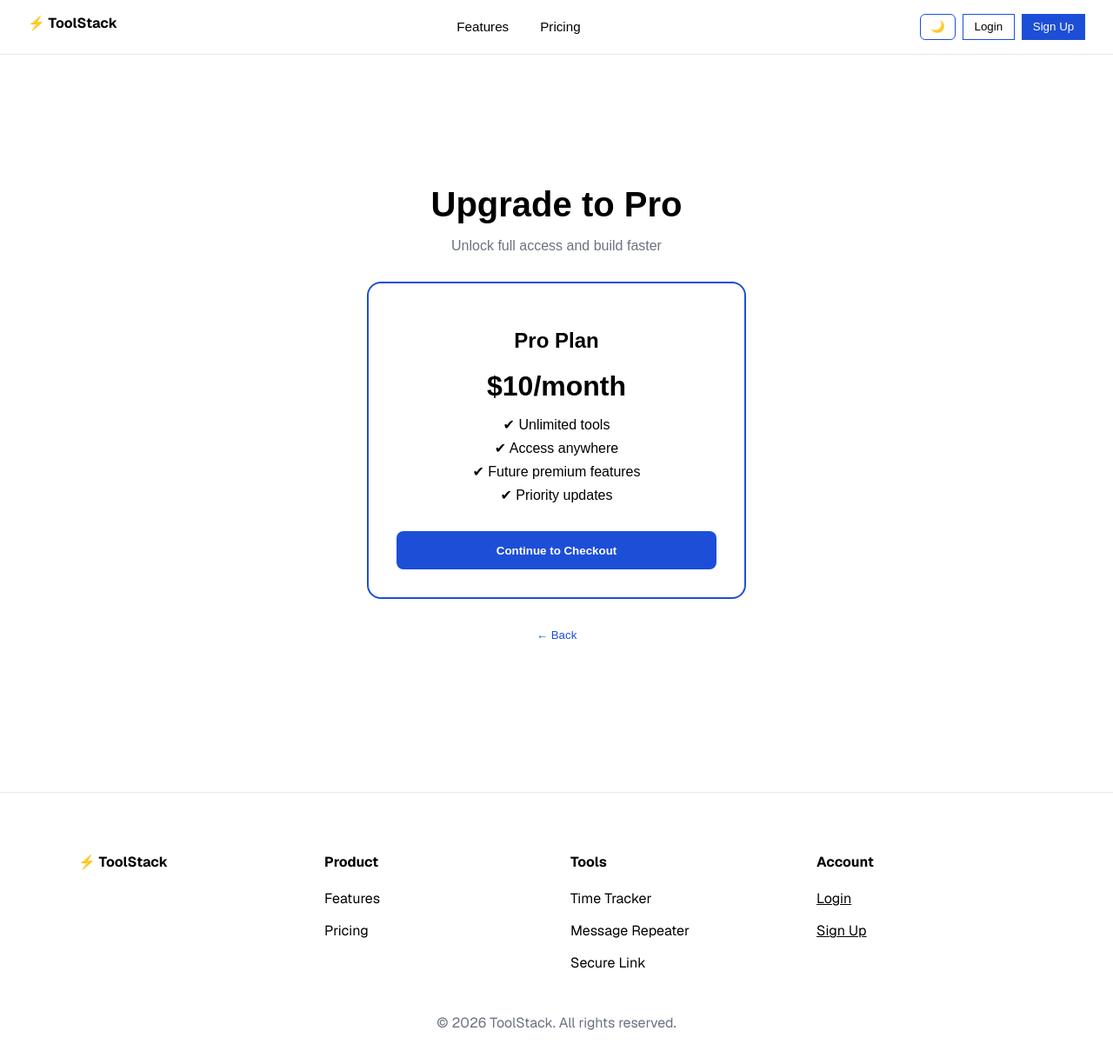
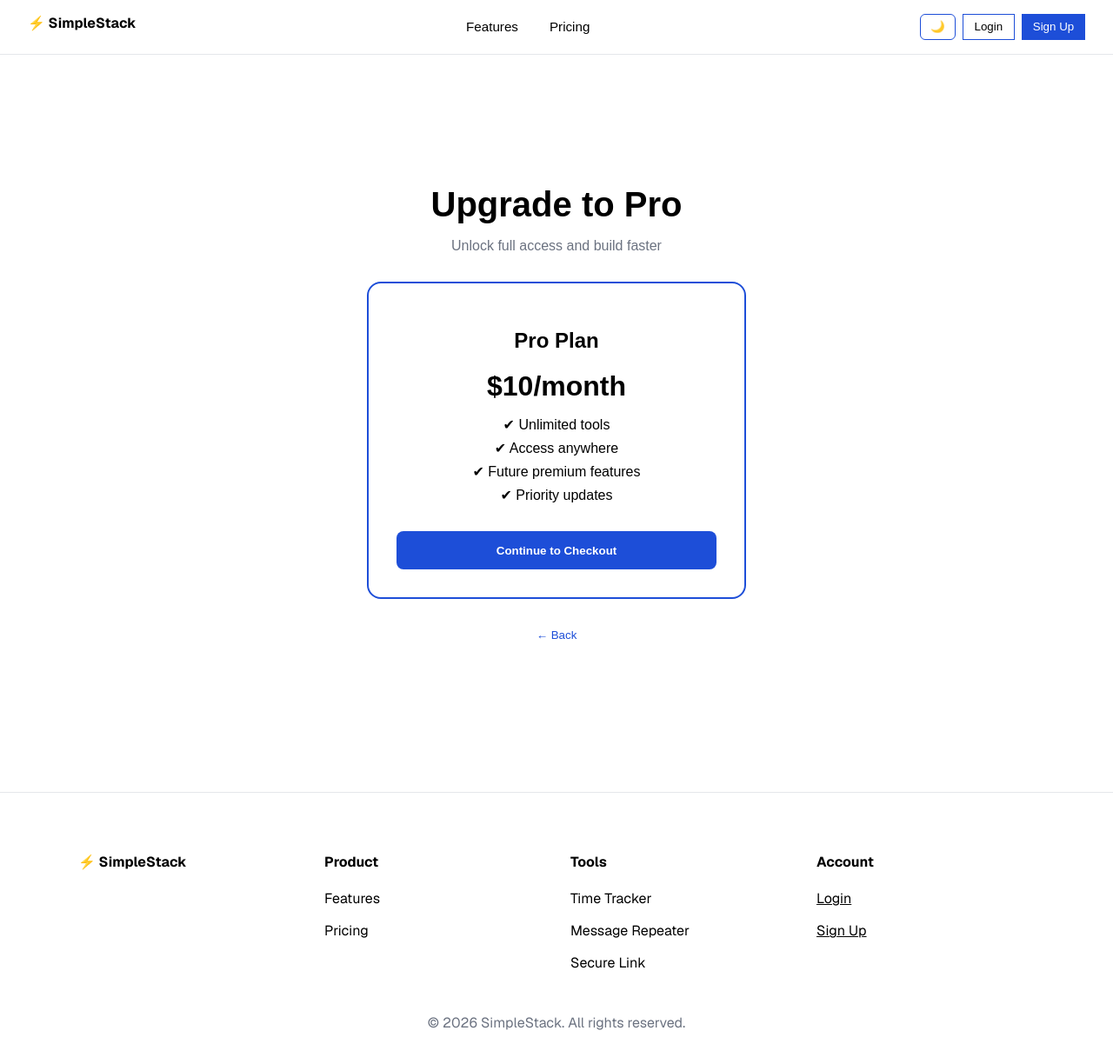
Before and after one commit to ShaphC/MyToolStack, a Next.js app: page /upgrade in a window 1280 px wide. Shown: the top 1224 px of the page at 87% size. Built offline with nearby package versions, Linux system fonts and the light colour scheme.

Commit message:
title change

```diff
--- a/app/components/Footer.tsx
+++ b/app/components/Footer.tsx
@@ -15,7 +15,7 @@ export default function Footer() {
               style={styles.logo}
               onClick={() => router.push("/")}
             >
-              ⚡ ToolStack
+              ⚡ SimpleStack
             </h4>
             {/* <p>Build your own internal tools faster.</p> */}
           </div>
@@ -48,7 +48,7 @@ export default function Footer() {
         </div>
 
         <p style={styles.copy}>
-          © {new Date().getFullYear()} ToolStack. All rights reserved.
+          © {new Date().getFullYear()} SimpleStack. All rights reserved.
         </p>
       </div>
     </footer>
--- a/app/components/NavBar.tsx
+++ b/app/components/NavBar.tsx
@@ -16,7 +16,7 @@ export default function Navbar() {
     <nav style={styles.nav}>
       {/* LOGO */}
       <div style={styles.logo} onClick={() => router.push("/")}>
-        ⚡ ToolStack
+        ⚡ SimpleStack
       </div>
 
       {/* LINKS */}
--- a/app/layout.tsx
+++ b/app/layout.tsx
@@ -14,7 +14,7 @@ const geistMono = Geist_Mono({
 });
 
 export const metadata: Metadata = {
-  title: "ToolStack",
+  title: "SimpleStack",
   description: "Build your own internal tools",
 };
 
```
